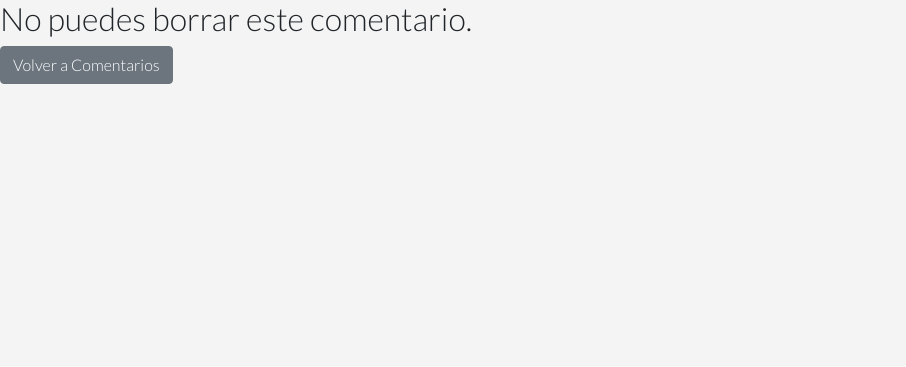
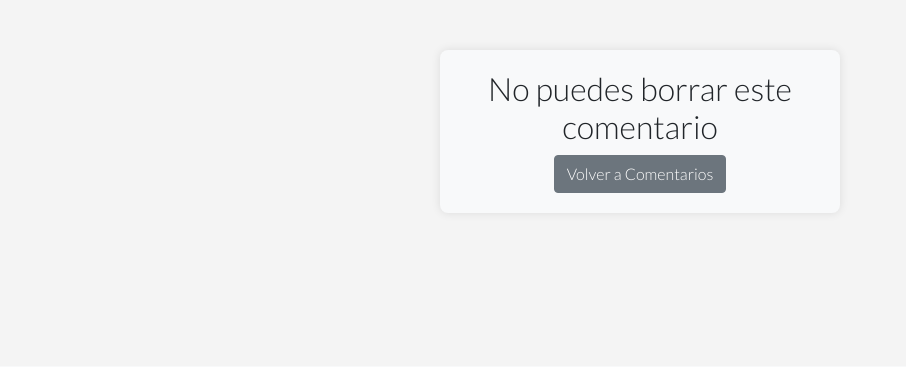
Before and after one commit to decide-single-kent/decide-single-kent, a Django app: template decide/comentarios/templates/comentarios/no_borrar_comentario.html in a window 1280 px wide. Shown: the part 126-493 px from the top of the page, without its empty margins (0-906 px from the left). Run offline with Django 3.2, Linux system fonts and the light colour scheme; the template is opened without the code that fills it, so the values that code supplies are empty.

Commit message:
feat: borrar/edit comments html modified

```diff
--- a/decide/comentarios/templates/comentarios/no_borrar_comentario.html
+++ b/decide/comentarios/templates/comentarios/no_borrar_comentario.html
@@ -1,6 +1,19 @@
 {% extends 'base.html' %}
+{% block content %}
+<style>
+    .content-container {
+        text-align: center;
+        padding: 20px;
+        border-radius: 8px;
+        box-shadow: 0 0 10px rgba(0, 0, 0, 0.1);
+        background-color: #f8f9fa; /* Color de fondo suave */
+        margin: 50px auto; /* Centrado vertical y horizontal */
+        max-width: 400px; /* Ancho máximo para evitar que se extienda demasiado */
+    }
+</style>
 
-{% block content %}
-    <h2>No puedes borrar este comentario.</h2>
+<div class="content-container">
+    <h2>No puedes borrar este comentario</h2>
     <a href="{% url 'ver_comentarios' %}" class="btn btn-secondary">Volver a Comentarios</a>
+</div>
 {% endblock %}
```
Also changed, not shown: decide/comentarios/templates/comentarios/no_editar_comentario.html (+15 -1 lines).
